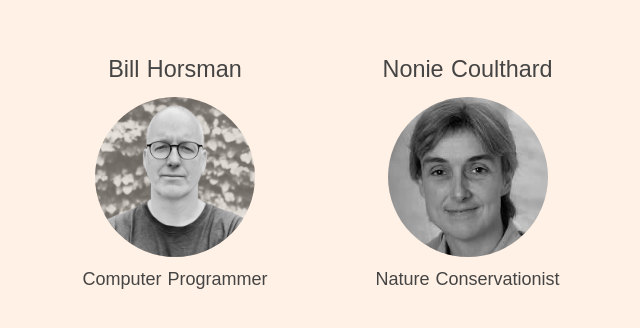
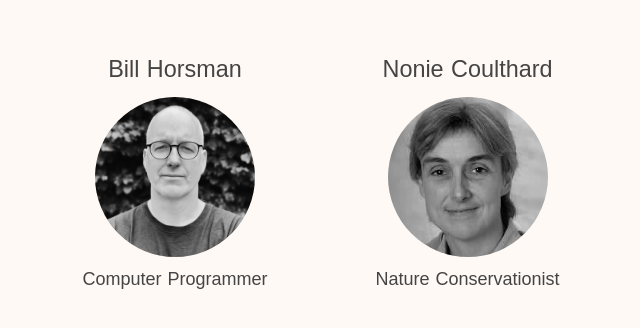
Before and after one commit to billhorsman/logicalcobwebs, a Nuxt app: page / in a window 1280 px wide. Shown: the part 228-556 px from the top of the page, without its empty margins (319-959 px from the left). Built offline with nearby package versions, Linux system fonts and the light colour scheme.

Commit message:
Colours!

```diff
--- a/assets/stylesheets/typography.scss
+++ b/assets/stylesheets/typography.scss
@@ -1,11 +1,11 @@
 a {
-  border-bottom: 1px solid transparent;
-  color: #ee783a;
+  border-bottom: 1px solid #dcdcdc;
+  color: #cb4700;
   display: inline-block;
   margin-bottom: -1px;
   text-decoration: none;
   transition: all 0.1s;
   &:hover {
-    border-color: #ee783a;
+    border-color: #cb4700;
   }
 }
--- a/layouts/default.vue
+++ b/layouts/default.vue
@@ -6,8 +6,8 @@
 
 <style>
 html {
-  @import url('https://fonts.googleapis.com/css?family=Overlock:400,700|Ubuntu+Mono');
-  font-family: 'Overlock', Arial, sans-serif;
+  @import url("https://fonts.googleapis.com/css?family=Overlock:400,700|Ubuntu+Mono");
+  font-family: "Overlock", Arial, sans-serif;
   font-size: 18px;
   word-spacing: 1px;
   -ms-text-size-adjust: 100%;
@@ -25,7 +25,7 @@ html {
 }
 
 body {
-  background: #fff1e5;
-  color: #444;
+  background: #fef9f5;
+  color: #121212;
 }
 </style>
```
Also changed, not shown: assets/images/bill.png, 1 other file (tests, documents, lock files or other folders).
